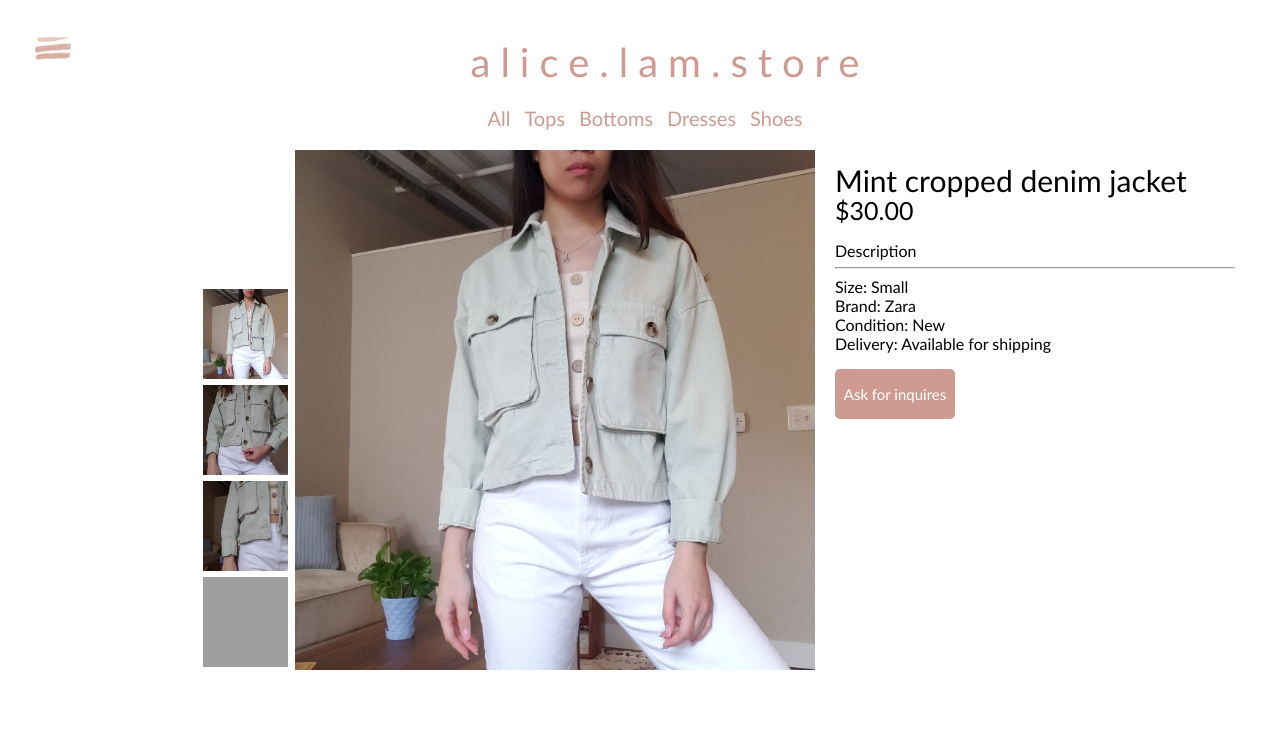
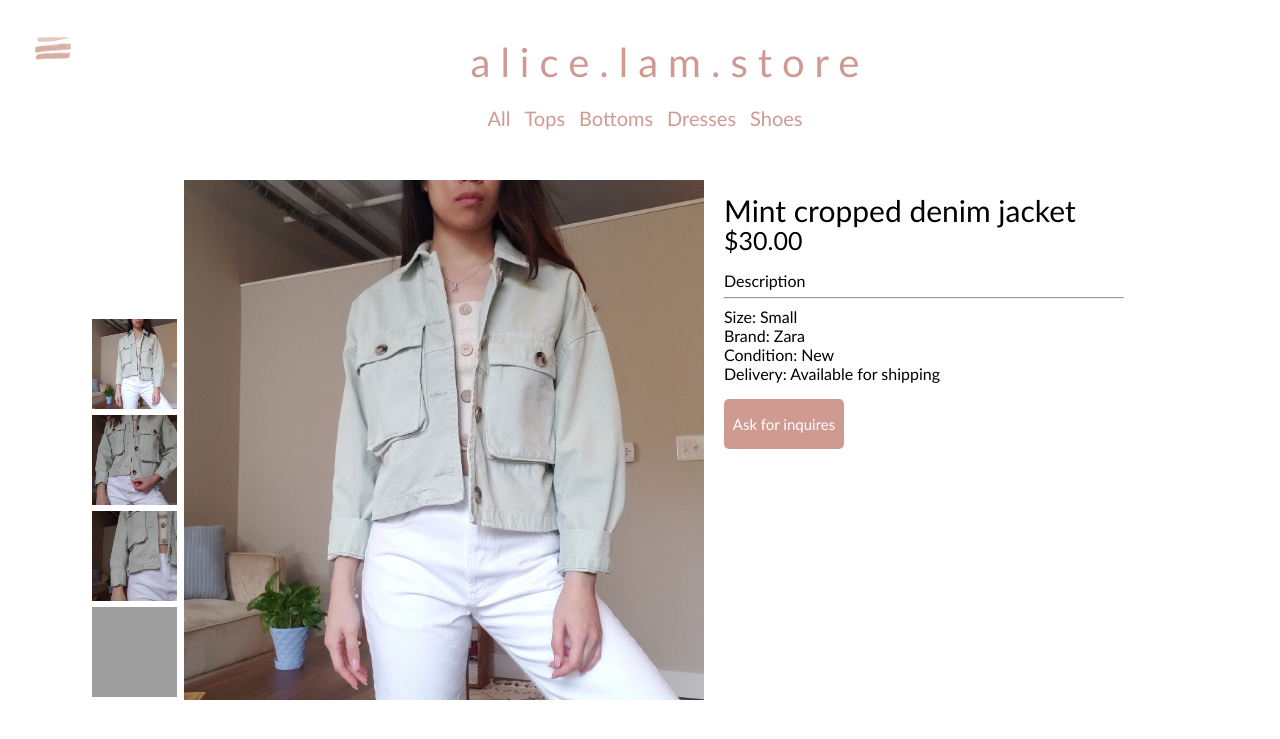
Before and after one commit to lamalice/lamalice.github.io, a Jekyll site: the page item_descr/item_1_descr.html, which Jekyll copies as it is, in a window 1280 px wide. Shown: the top 739 px of the page. Built offline with Jekyll 4.4.1, drawn with Linux system fonts in a browser that asks for light colours; grey boxes are pictures that could not be loaded.

Commit message:
center item description

```diff
--- a/assets/css/style.css
+++ b/assets/css/style.css
@@ -29,7 +29,6 @@ img.clothes_item_image {
   display:inline;
   object-fit: cover;
 }
-
 
 img.header {
   display: inline;
@@ -71,7 +70,6 @@ img.image_on_description_page{
 
 div.image{
   display: inline;
-  margin-top: 40px;
 }
 
 div.description_group{
@@ -80,6 +78,7 @@ div.description_group{
   margin-left: 20px;
   position: absolute;
   display: inline;
+  text-align: left;
 }
 
 p.item_header{
@@ -118,9 +117,17 @@ p{
 }
 div.content{
   position: absolute;
-  left: 200px;
-  margin-top: 20px;
+  display: block;
+  right: 20%;
+  top: 20%;
+  margin-right: 25%;
+
 }
 img.padding{
   padding: 3px;
 }
+
+a{
+  text-decoration: none;
+  color: black;
+}
--- a/index.html
+++ b/index.html
@@ -40,6 +40,7 @@
                 width="320"
                 onmouseover="this.src='assets/images/20191102_144319.jpg';"
                 onmouseout="this.src='assets/images/20191102_144102.jpg';">
+          </a>
         <figcaption>Mint cropped denim jacket [S]</figcaption>
         <figcaption>$30.00 <p class="inline_p_fig">SOLD OUT</p></figcaption>
       </figure>
@@ -55,6 +56,7 @@
               width="320"
               onmouseover="this.src='assets/images/20191102_143534.jpg';"
               onmouseout="this.src='assets/images/20191102_143544.jpg';">
+          </a>
         <figcaption>Distressed cropped white demin jacket [S]</figcaption>
         <figcaption>$15.00 <p class="inline_p_fig">SOLD OUT</p></figcaption>
       </figure>
--- a/item_descr/item_1_descr.html
+++ b/item_descr/item_1_descr.html
@@ -34,6 +34,7 @@
            <img
             class="image_on_description_page"
             src="../assets/images/20191102_144102.jpg">
+  </div>
   <div class="description_group">
     <p class="item_header">Mint cropped denim jacket</p>
     <p class="item_price">$30.00</p>
@@ -49,6 +50,5 @@
     <button class="inquries_button">Ask for inquires</button>
   </div>
 </div>
-</div>
 
 </html>
```
Lines whose indentation alone changed are shown as unchanged.
